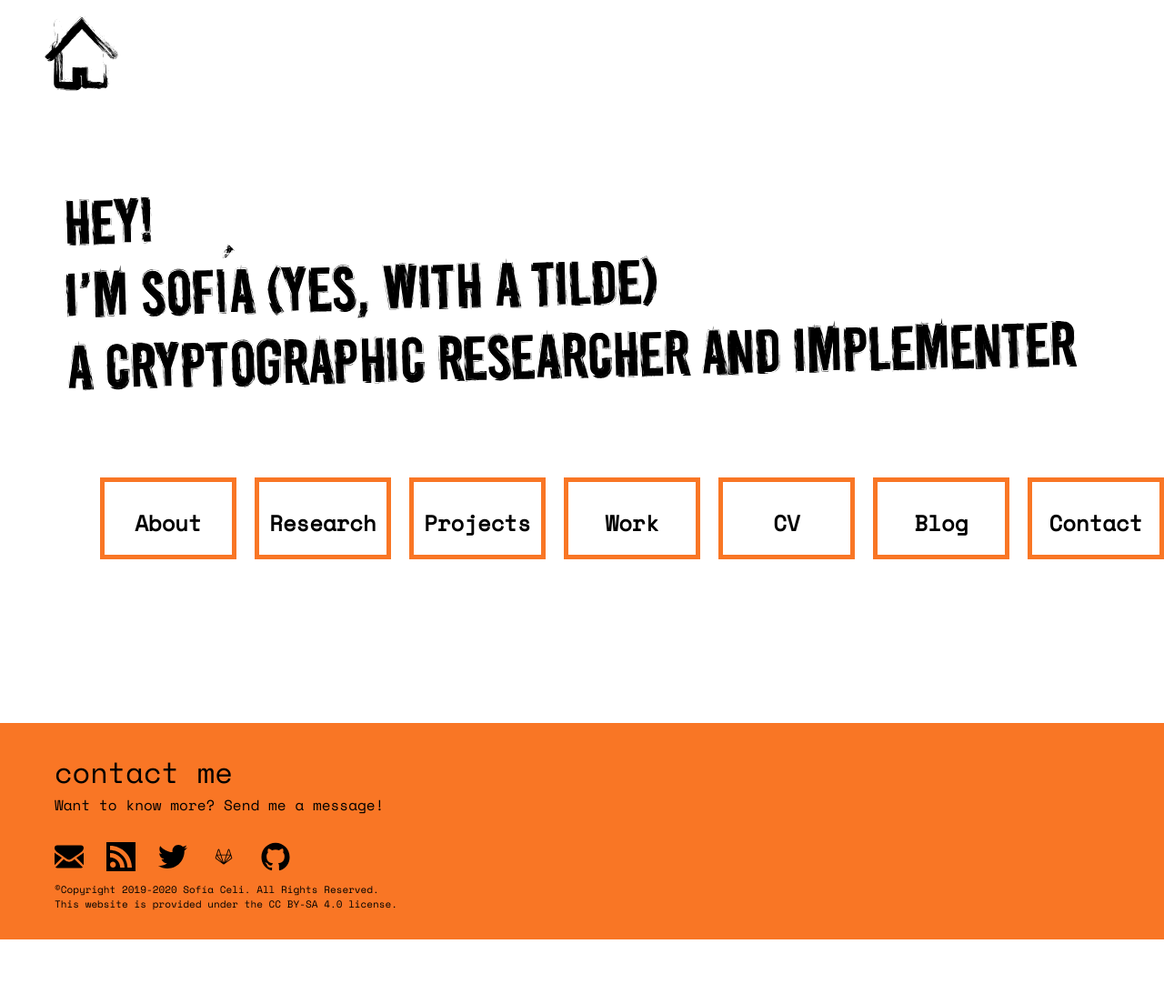
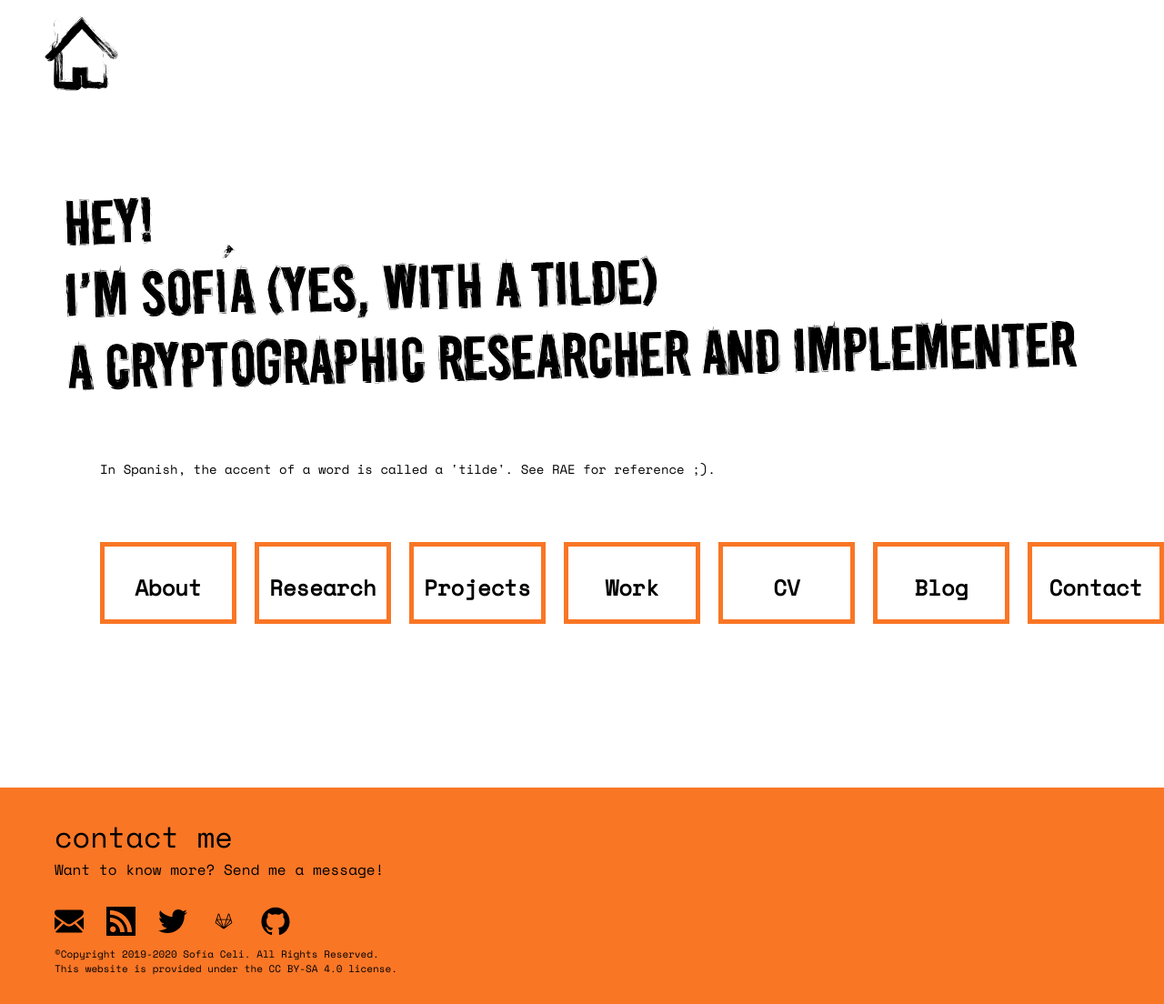
Before and after one commit to claucece/claucece.github.io, a Jekyll site: the page built from index.html, in a window 1280 px wide and 1104 px high. Shown: the whole window at 91% size. Built offline with Jekyll 4.4.1, drawn with Linux system fonts in a browser that asks for light colours.

Commit message:
Add explanation

```diff
--- a/_sass/_homepage.scss
+++ b/_sass/_homepage.scss
@@ -27,3 +27,9 @@
     }
 
 }
+
+.explanation {
+    font-size: 14px;
+    margin-left: 80px;
+    margin-bottom: 50px;
+}
--- a/index.html
+++ b/index.html
@@ -7,6 +7,10 @@ layout: default
     <div class="logo">
       <object class="inside-image" data="/images/intro_web.svg" type="image/svg+xml"> <img src="/images/logo.png" class="inside-png-image" alt="OTR logo" /> </object>
     </div>
+</div>
+
+<div class="explanation">
+ <p>In Spanish, the accent of a word is called a 'tilde'. See RAE for reference ;).</p>
 </div>
 
 <div class="container">
```
